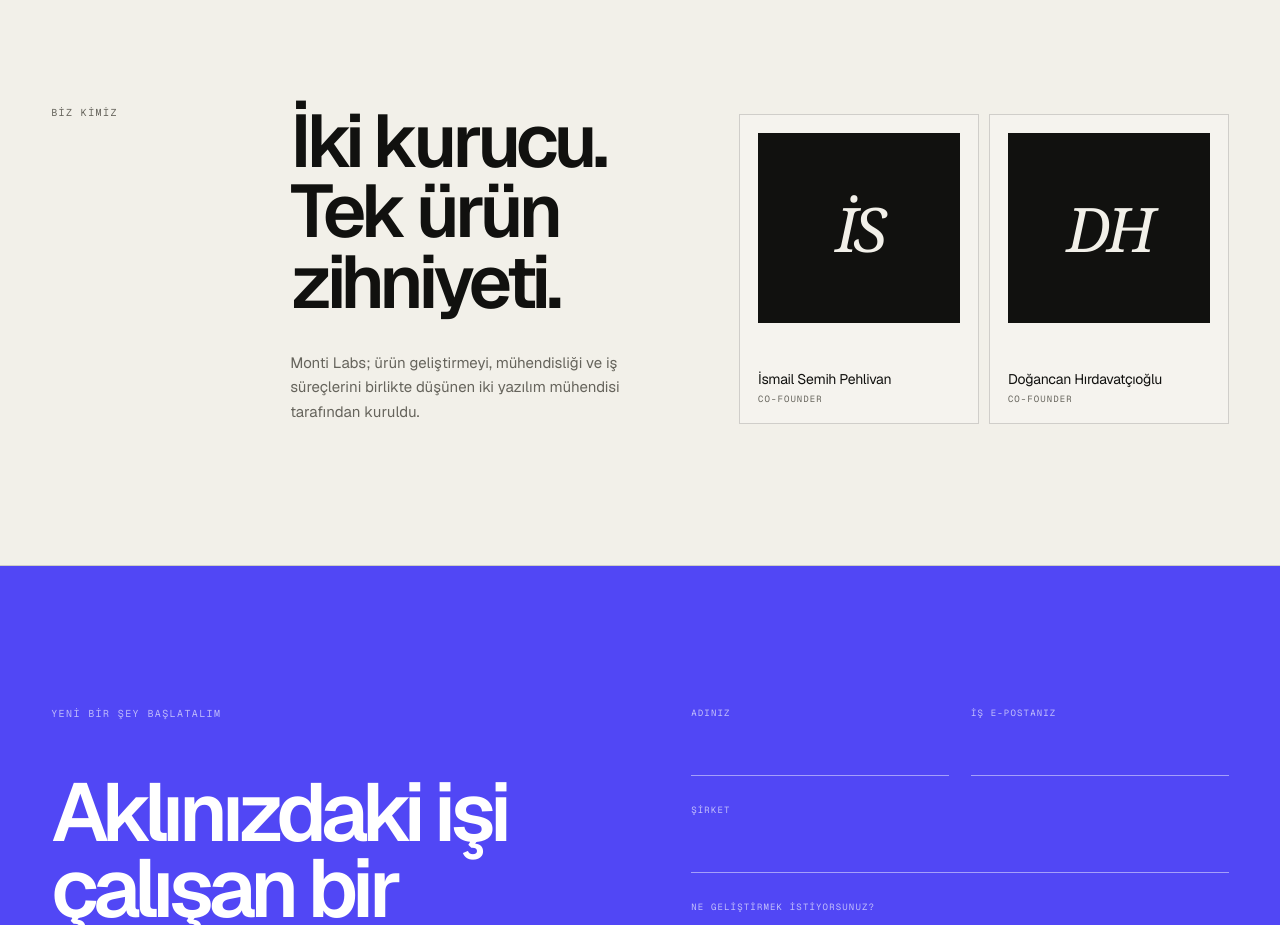
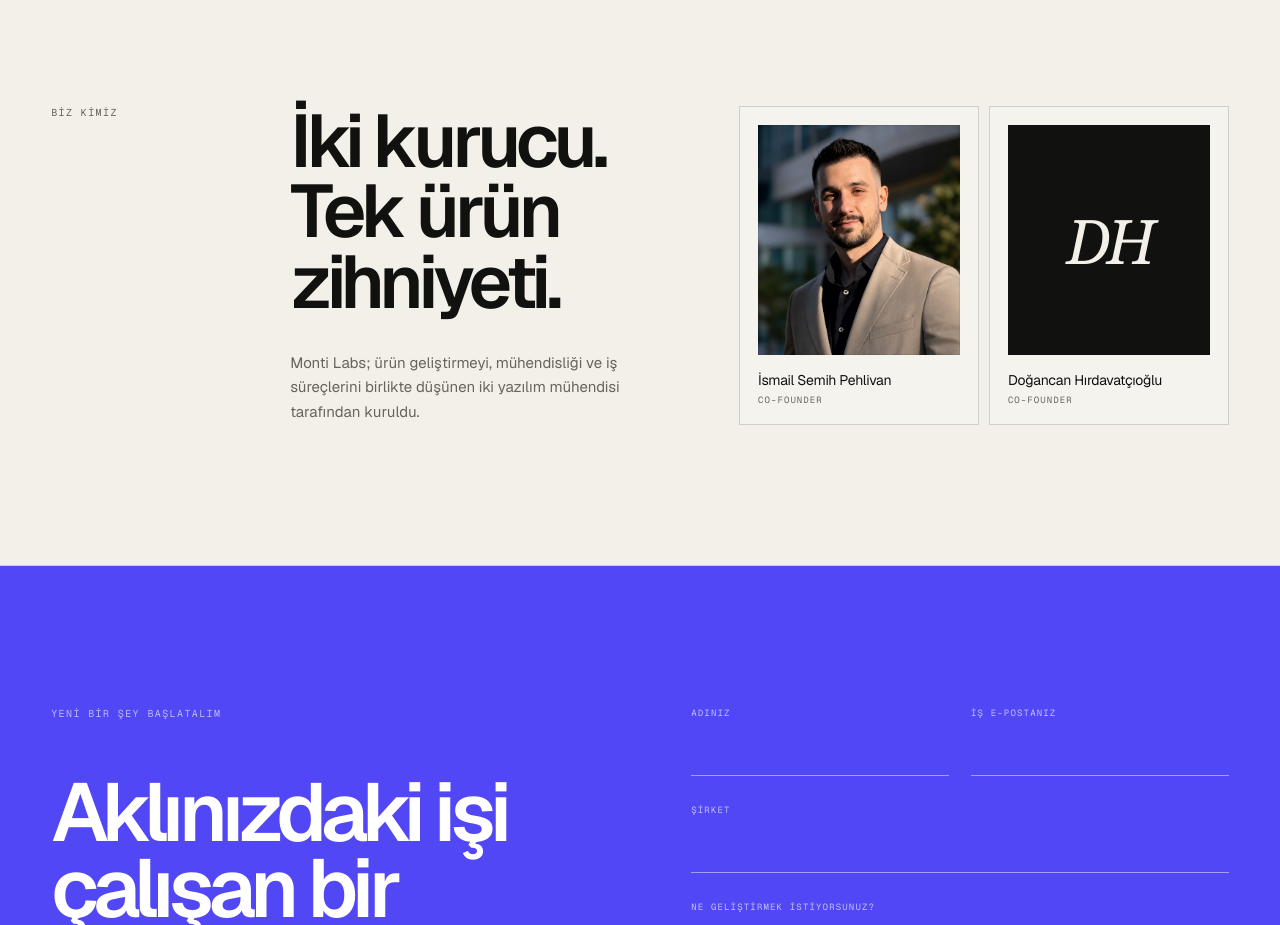
Before and after one commit to dogancanh/monti-labs, a Next.js app: page / in a window 1280 px wide. Shown: the part 3180-4105 px from the top of the page. Built offline with nearby package versions, Linux system fonts and the light colour scheme.

Commit message:
Add founder portrait for Ismail Semih Pehlivan

```diff
--- a/app/globals.css
+++ b/app/globals.css
@@ -110,7 +110,12 @@ h1 > span { display: block; }
 .about-copy p { margin: 0; max-width: 570px; color: var(--muted); font-size: 15px; line-height: 1.62; }
 .founders { display: grid; grid-template-columns: 1fr 1fr; gap: 10px; align-content: end; }
 .founders article { min-height: 310px; display: flex; flex-direction: column; justify-content: space-between; padding: 18px; border: 1px solid var(--line); background: rgba(255,255,255,.2); }
-.founder-monogram { min-height: 190px; display: grid; place-items: center; background: var(--ink); color: var(--paper); font-family: Georgia, serif; font-size: clamp(42px, 4.8vw, 72px); font-style: italic; letter-spacing: -.07em; }
+.founder-monogram, .founder-photo { min-height: 230px; }
+.founder-monogram { display: grid; place-items: center; background: var(--ink); color: var(--paper); font-family: Georgia, serif; font-size: clamp(42px, 4.8vw, 72px); font-style: italic; letter-spacing: -.07em; }
+.founder-photo { position: relative; overflow: hidden; background: #d9dce0; }
+.founder-photo::after { content: ''; position: absolute; inset: 0; pointer-events: none; box-shadow: inset 0 0 0 1px rgba(17,17,15,.08); }
+.founder-photo img { display: block; width: 100%; height: 100%; min-height: 230px; object-fit: cover; object-position: 50% 23%; filter: saturate(.9) contrast(1.03); transition: transform .45s cubic-bezier(.2,.7,.2,1), filter .45s ease; }
+.founders article:hover .founder-photo img { transform: scale(1.035); filter: saturate(1) contrast(1.03); }
 .founders h3 { margin: 15px 0 3px; font-size: 14px; letter-spacing: -.02em; }
 .founders p { margin: 0; color: var(--muted); font: 9px var(--font-geist-mono); text-transform: uppercase; letter-spacing: .12em; }
 
--- a/app/page.tsx
+++ b/app/page.tsx
@@ -260,7 +260,9 @@ export default function Home() {
         </div>
         <div className="founders">
           <article>
-            <div className="founder-monogram">İS</div>
+            <div className="founder-photo">
+              <img src="/ismail-semih-pehlivan.png" alt="İsmail Semih Pehlivan" />
+            </div>
             <div><h3>İsmail Semih Pehlivan</h3><p>{text.founderRole}</p></div>
           </article>
           <article>
```
Also changed, not shown: public/ismail-semih-pehlivan.png (added).
